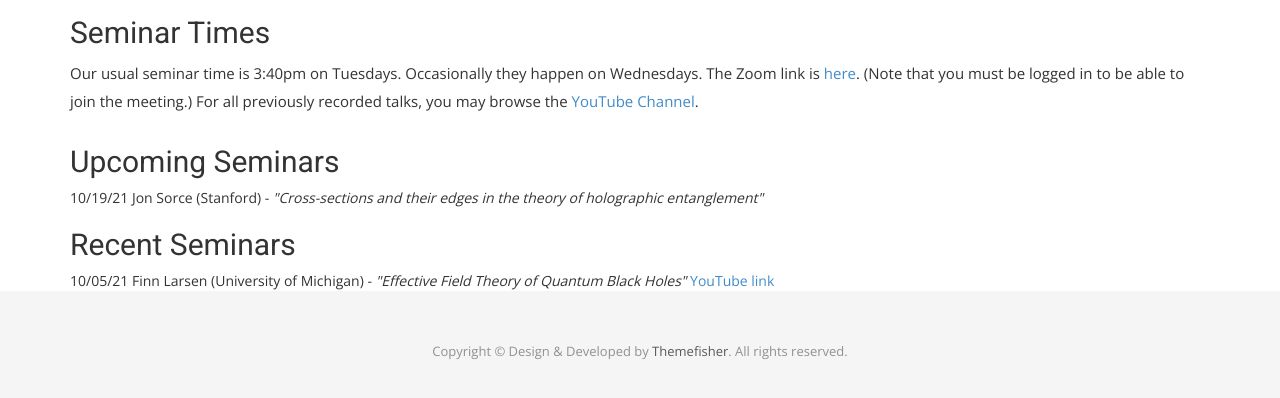
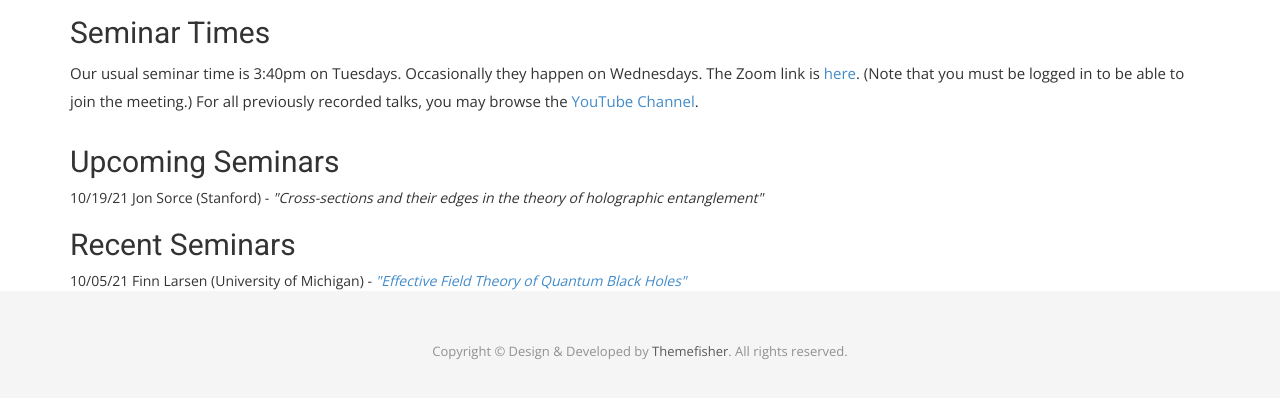
Before and after one commit to bousso-group/bousso-group.github.io, a Jekyll site: the page built from seminars.html, in a window 1280 px wide, cut to the strip 439-838 px from the top of the page. Built offline with Jekyll 4.4.1, drawn with Linux system fonts in a browser that asks for light colours; nearby versions of some CDN libraries; some web fonts are replaced.

Commit message:
Change formatting of talk YouTube link

```diff
--- a/seminars.html
+++ b/seminars.html
@@ -37,7 +37,7 @@ permalink: /seminars
         <h2 id="recent-seminars">Recent Seminars</h2>
         <div class="block">
             <ul>
-                <li> 10/05/21 Finn Larsen (University of Michigan) - <i>"Effective Field Theory of Quantum Black Holes"</i> <a href="https://www.youtube.com/watch?v=ClM_UI0IQnw">YouTube link</a> </li>
+                <li> 10/05/21 Finn Larsen (University of Michigan) - <a href="https://www.youtube.com/watch?v=ClM_UI0IQnw"><i>"Effective Field Theory of Quantum Black Holes"</i> </a> </li>
             </ul>
         </div>
     </div>
```
